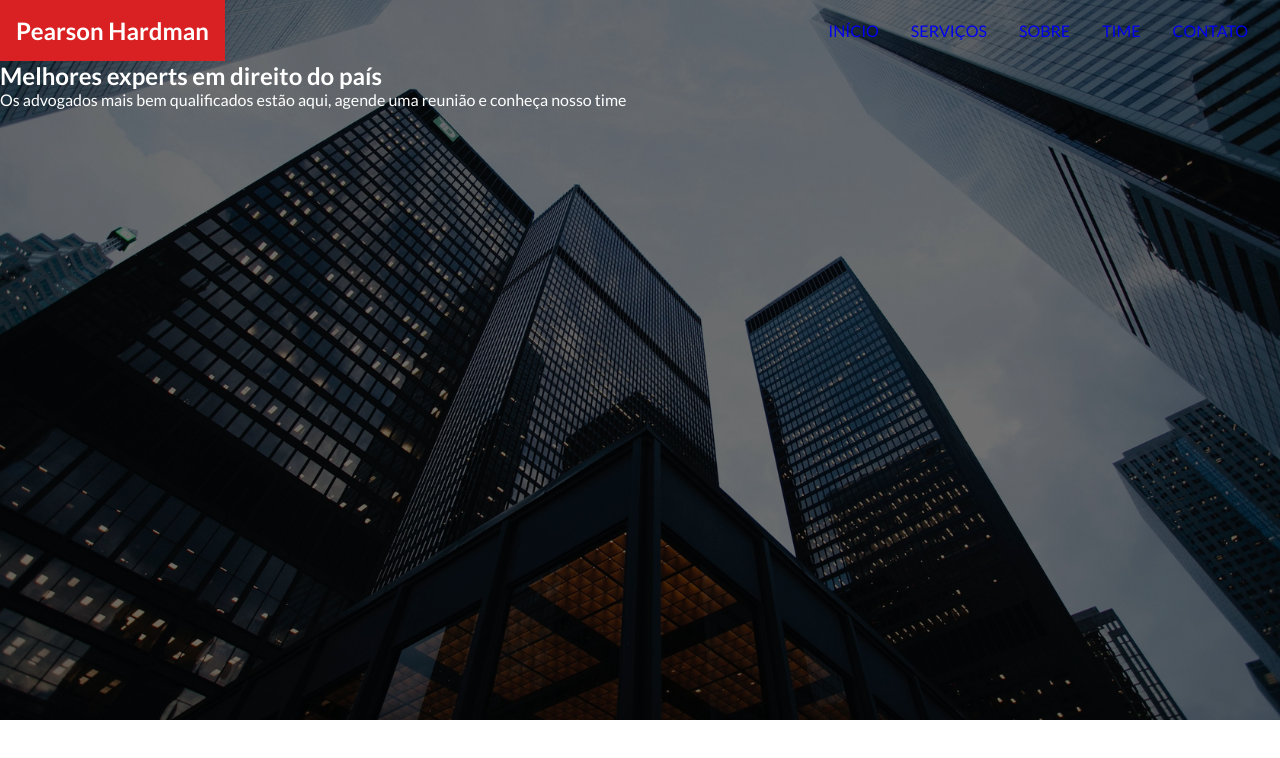
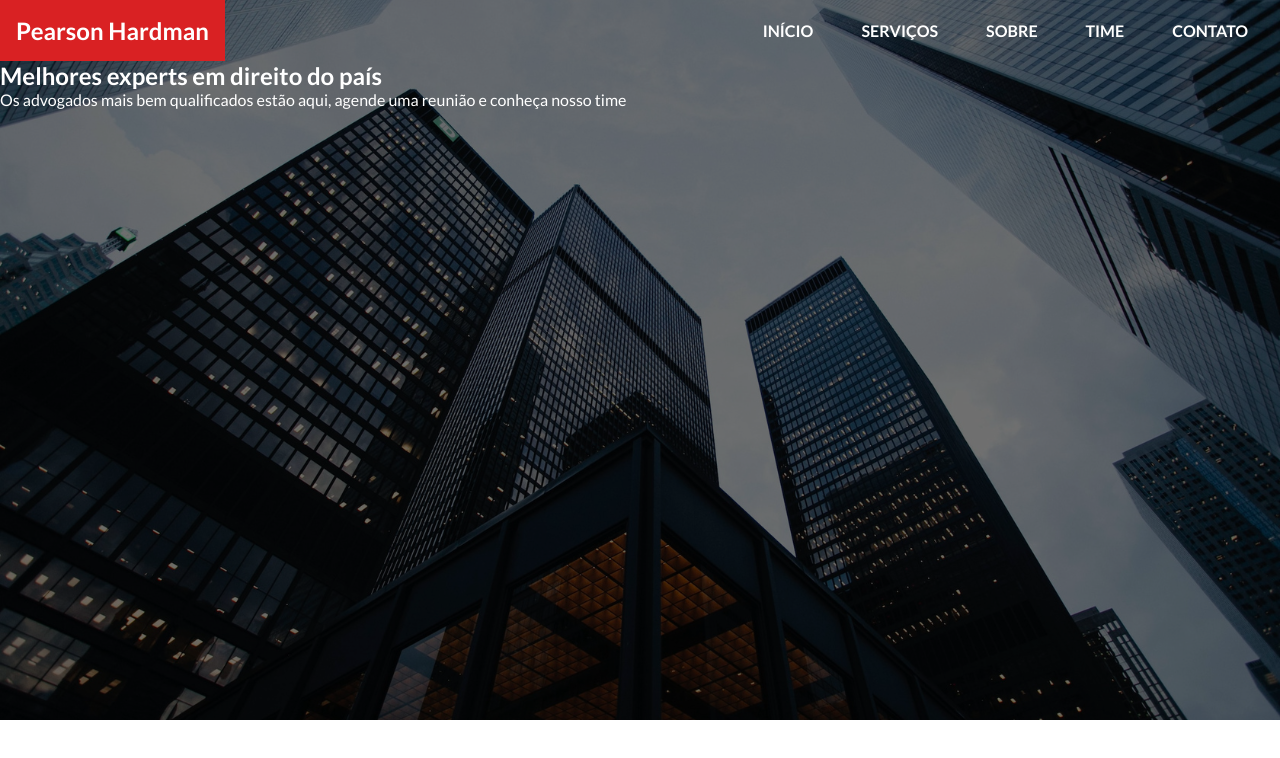
Before and after one commit to klebermkardel/front-week, a plain HTML site: page index.html in a window 1280 px wide. Drawn offline with nearby package versions, Linux system fonts and the light colour scheme.

Commit message:
Cria estilo para os links dentro da navbar como cor, força do texto em negrito e aumenta gap entre os itens para dar respiro

```diff
--- a/CSS/styles.css
+++ b/CSS/styles.css
@@ -58,7 +58,12 @@ i {
 
 #navbar {
   display: flex;
-  gap: 2rem;
+  gap: 3rem;
   text-transform: uppercase;
   margin-right: 2rem;
 }
+
+#navbar a {
+  color: var(--primary-text-color);
+  font-weight: bold;
+}
```
